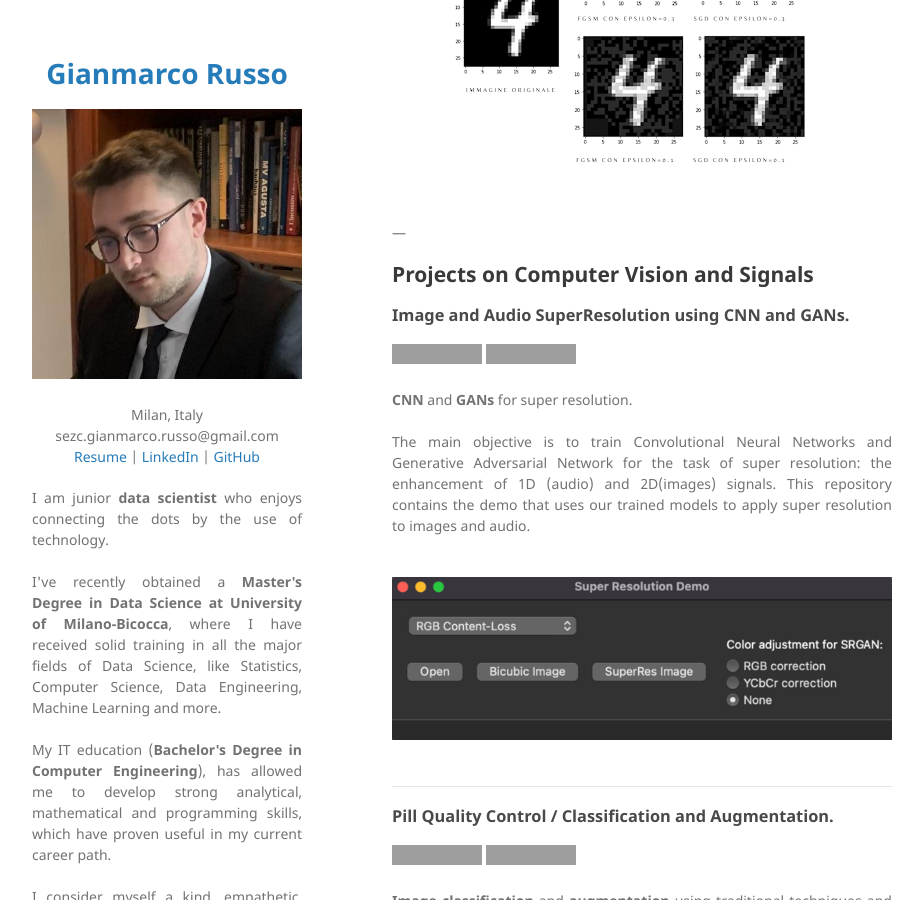
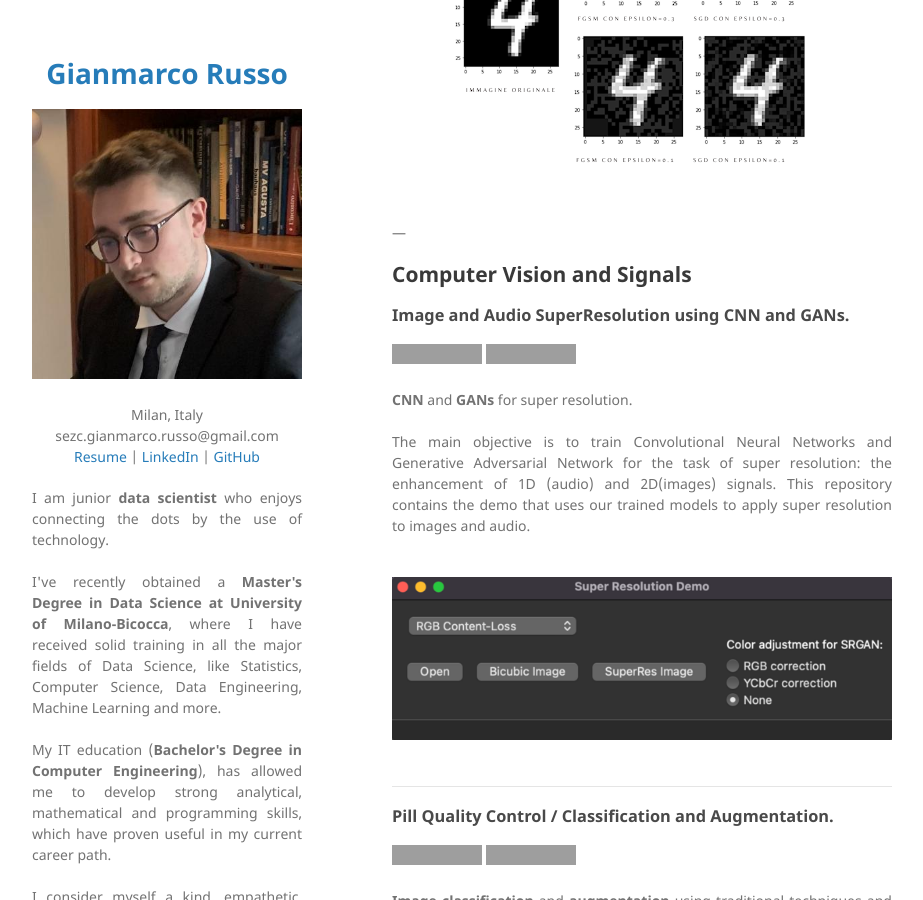
Before and after one commit to grusso98/grusso-minimal-portfolio, a Jekyll site: the page built from index.md, in a window 1280 px wide and 900 px high, scrolled down 1324 px, cut to the strip 0-900 px from the top of the window. Shown: the whole strip, without its empty margins (178-1101 px from the left). Built offline with Jekyll 4.4.1, drawn with Linux system fonts in a browser that asks for light colours; our own code applies the rules of GitHub Pages for plain Markdown files; grey boxes are pictures that could not be loaded.

Commit message:
bug fixes

```diff
--- a/index.md
+++ b/index.md
@@ -33,7 +33,8 @@ ISDS (Intelligent Security Detection Systems) are systems designed to identify a
 <center><img src="images/fgsm.png"/></center>
 <br>
 ---
-## Projects on Computer Vision and Signals
+
+## Computer Vision and Signals
 
 ### Image and Audio SuperResolution using CNN and GANs.
 
@@ -84,7 +85,7 @@ The Neural Information Processing System (NIPS) is a machine learning and comput
 ---
 ### 7 Sins Diachronical Analysis
 [![View on GitHub](https://img.shields.io/badge/GitHub-View_on_GitHub-blue?logo=GitHub)](https://github.com/grusso98/Data_Semantics)
-[![Open PDF](https://img.shields.io/badge/PDF-Read%20Thesis%20Paper-red?logo=adobe-acrobat-reader)](https://github.com/grusso98/Data_Semantics/blob/main/Seven%20Deadly%20Sins_Chiriaco_Porcedda_Russo.pdf)
+[![Open PDF](https://img.shields.io/badge/PDF-Project%20Report%20Paper-red?logo=adobe-acrobat-reader)](https://github.com/grusso98/Data_Semantics/blob/main/Seven%20Deadly%20Sins_Chiriaco_Porcedda_Russo.pdf)
 
 <div style="text-align: justify">
 The aim of the work is to perform a diachronic analysis of the 7 deadly sins to find out how their meaning and use has changed from the 19th century to the 21st century. Additionally, we tried implementing some comparison metrics for the embedding models we used.
```
Also changed, not shown: images/tm.png.
